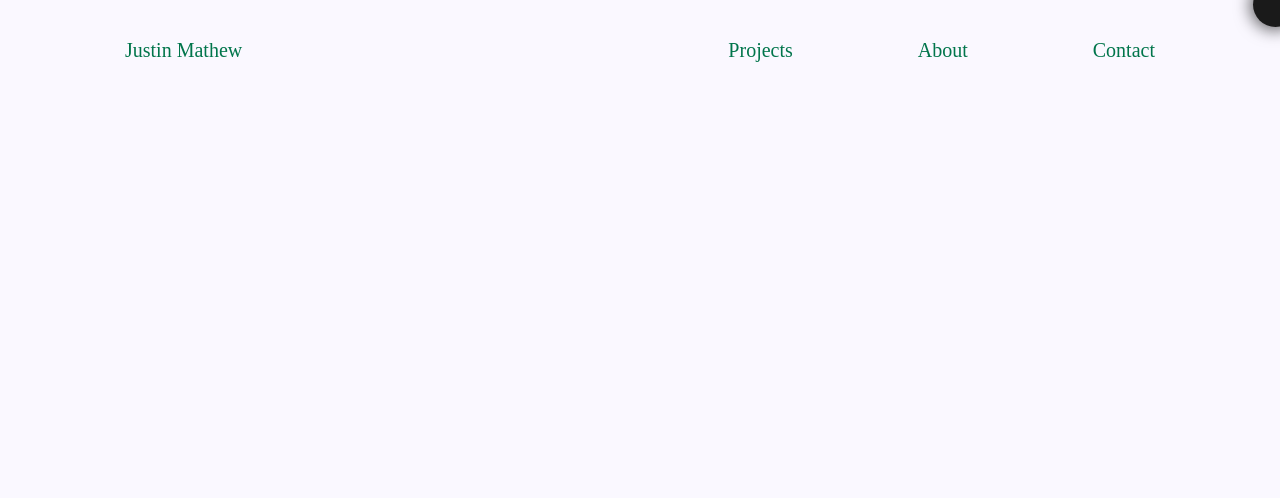
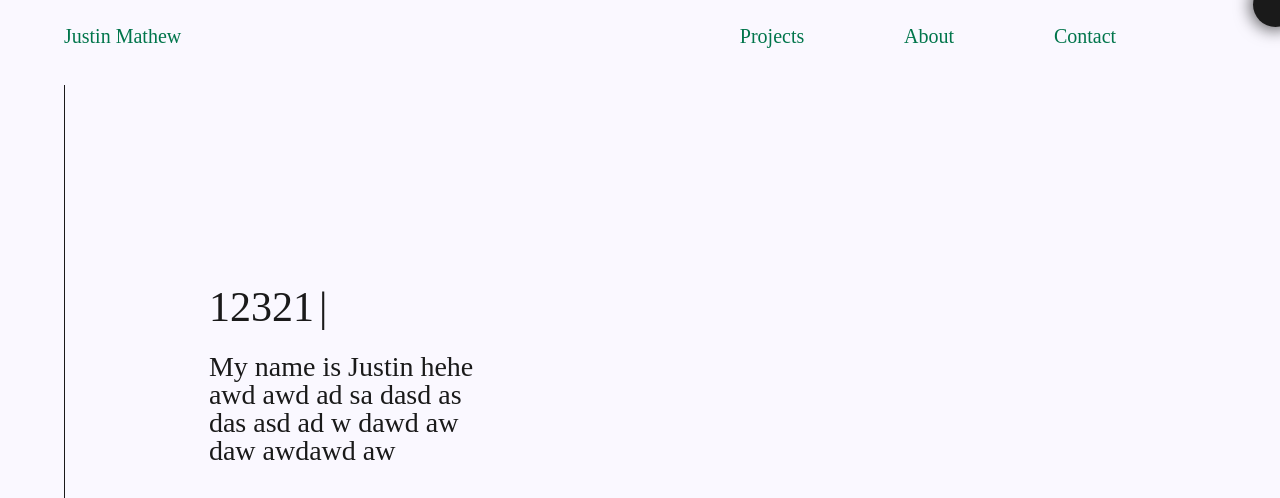
Before and after one commit to sastaachar/portfolio, a Next.js app: page / in a window 1280 px wide. Shown: the top 498 px of the page. Built offline with nearby package versions, Linux system fonts and the light colour scheme; a web font is replaced by a local one.

Commit message:
Added WriteAnimationText

```diff
--- /dev/null
+++ b/src/components/WriteAnimationText.tsx
@@ -0,0 +1,49 @@
+import { FC, useEffect, useRef, useState } from "react";
+type WriteAnimationTextProps = {
+  values: string[];
+};
+
+const WriteAnimationDynamicText: FC<WriteAnimationTextProps> = ({ values }) => {
+  const [stringIdx, setStringIdx] = useState(0);
+
+  const valueIdxRef = useRef(0);
+  const directionRef = useRef(1);
+
+  useEffect(() => {
+    var interval = Math.random() * 150 + 100;
+    const valueIdx = valueIdxRef.current;
+
+    const curStringLen = values[valueIdx].length;
+
+    if (stringIdx == curStringLen - 1) {
+      directionRef.current *= -1;
+      interval *= 15;
+    }
+
+    if (stringIdx == 0) {
+      directionRef.current *= -1;
+      valueIdxRef.current = (valueIdx + 1) % values.length;
+    }
+
+    const nextStringIdx =
+      (stringIdx + directionRef.current) % values[valueIdx].length;
+
+    const timer = setTimeout(() => {
+      setStringIdx(nextStringIdx);
+    }, interval);
+
+    return () => clearInterval(timer);
+  }, [values, stringIdx]);
+  return <span>{values[valueIdxRef.current].substring(0, stringIdx)}</span>;
+};
+
+const WriteAnimationText: FC<WriteAnimationTextProps> = ({ values }) => {
+  return (
+    <div className="write-animation-text">
+      <WriteAnimationDynamicText values={values} />
+      <span className="write-animation-text-caret">|</span>
+    </div>
+  );
+};
+
+export default WriteAnimationText;
--- a/src/pages/index.tsx
+++ b/src/pages/index.tsx
@@ -1,6 +1,15 @@
 import Head from "next/head";
-import { MutableRefObject, useRef, useState } from "react";
+import {
+  FC,
+  MutableRefObject,
+  useContext,
+  useEffect,
+  useRef,
+  useState,
+} from "react";
 import { Theme, ThemeContext } from "@/context/ThemeContext";
+import { text } from "stream/consumers";
+import WriteAnimationText from "@/components/WriteAnimationText";
 
 export default function Home() {
   const [theme, setTheme] = useState<Theme>("light");
@@ -15,16 +24,45 @@ export default function Home() {
       </Head>
       <ThemeContext.Provider value={[theme, setTheme]}>
         <div className="container" data-theme={theme}>
+          <ThemButton />
           <Navbar />
-          <div
-            className="theme-button"
-            onClick={() => setTheme(theme === "dark" ? "light" : "dark")}
-          />
+
+          <div className="intro">
+            <div className="intro-left">
+              <div className="intro-left-wrapper">
+                <div className="hello-world">
+                  <WriteAnimationText
+                    values={["Hello World ! ", "Hola amigo ! ", "12321 "]}
+                  />
+                </div>
+                <div className="intro-bio">
+                  My name is Justin hehe awd awd ad sa dasd as das asd ad w dawd
+                  aw daw awdawd aw
+                </div>
+              </div>
+            </div>
+            <div className="intro-right">
+              <div className="big-ball" />
+            </div>
+          </div>
         </div>
       </ThemeContext.Provider>
     </>
   );
 }
+
+const ThemButton = () => {
+  const [theme, setTheme] = useContext(ThemeContext);
+
+  return (
+    <div
+      className="theme-button"
+      onClick={() => {
+        if (setTheme) setTheme(theme === "dark" ? "light" : "dark");
+      }}
+    />
+  );
+};
 
 const Navbar = () => {
   return (
--- a/src/styles/globals.scss
+++ b/src/styles/globals.scss
@@ -23,26 +23,30 @@ div {
   position: relative;
 
   width: 100vw;
-  min-height: 100vh;
+  height: 100vh;
 
   background-color: var(--primary-bg);
   color: var(--primary-font);
 
   font-family: Unbounded;
+
+  display: flex;
+  flex-direction: column;
+
+  padding: 2% 5%;
+
+  z-index: 2;
 }
 
 .navbar {
   font-size: 20px;
 
-  width: 100%;
-  min-height: 20%;
+  height: 8%;
 
   display: flex;
   flex-direction: row;
 
   color: var(--primary-highlight);
-
-  padding-top: 40px;
 
   & > div {
     // left and right
@@ -52,15 +56,7 @@ div {
 
   &-right {
     width: 50%;
-    justify-content: flex-end;
-
-    & > div {
-      margin-right: 125px;
-    }
-  }
-
-  &-left > div {
-    margin-left: 125px;
+    justify-content: space-evenly;
   }
 }
 
@@ -78,4 +74,77 @@ div {
   background-color: var(--primary-font);
 
   box-shadow: -1px 1px 16px 2px var(--shadow-color);
+
+  z-index: 1;
 }
+
+.theme-button:active {
+  width: 300vw;
+  height: 300vh;
+}
+
+.intro {
+  height: 92%;
+
+  display: flex;
+
+  border-left: 1px solid var(--primary-font);
+
+  &-left {
+    width: 50%;
+
+    display: flex;
+    align-items: center;
+    justify-content: center;
+
+    &-wrapper {
+      width: 50%;
+      height: 50%;
+      display: flex;
+      flex-direction: column;
+      justify-content: start;
+
+      padding-top: 5%;
+    }
+  }
+
+  &-right {
+    width: 50%;
+  }
+}
+
+.hello-world {
+  font-size: 42px;
+}
+
+.intro-bio {
+  font-size: 28px;
+  margin-top: 25px;
+}
+
+.big-ball {
+  width: 100px;
+  height: 100px;
+  border-radius: 50%;
+}
+
+.write-animation-text {
+  height: 100%;
+  &-caret {
+    margin-left: 5px;
+
+    animation: blink-animation 1s steps(5, start) infinite;
+    -webkit-animation: blink-animation 1s steps(5, start) infinite;
+
+    @keyframes blink-animation {
+      to {
+        visibility: hidden;
+      }
+    }
+    @-webkit-keyframes blink-animation {
+      to {
+        visibility: hidden;
+      }
+    }
+  }
+}
```
